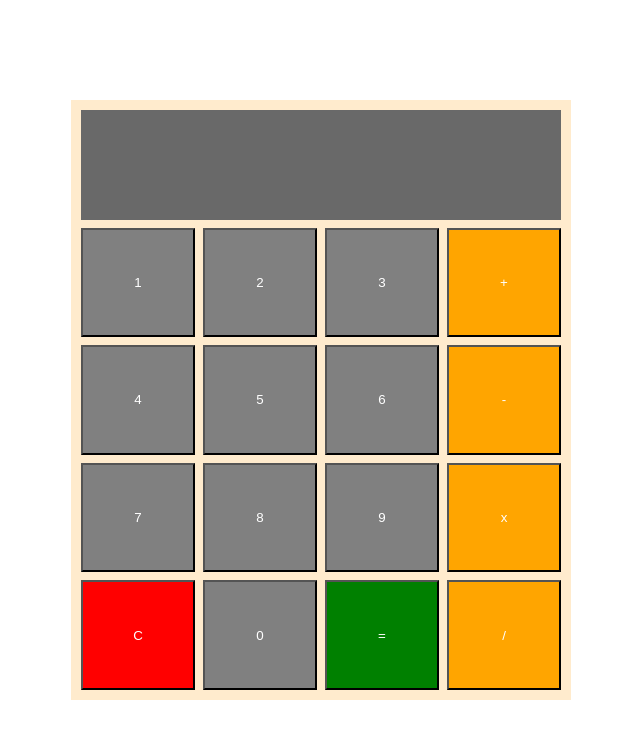
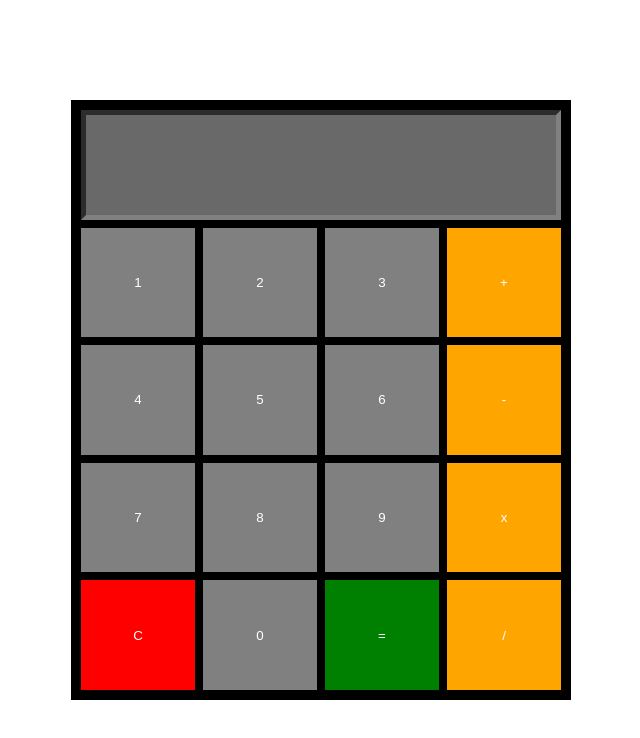
Before and after one commit to ImPrimmm/Kalkulator, a plain HTML site: page index.html in a window 1280 px wide. Shown: the whole page, without its empty margins (319-959 px from the left). Drawn offline with Linux system fonts and the light colour scheme.

Commit message:
Add hover effect to each buttons and add border to screen to make it seems more like screen

```diff
--- a/style.css
+++ b/style.css
@@ -14,7 +14,7 @@ body {
 .container {
   width: 500px;
   height: 600px;
-  background-color: blanchedalmond;
+  background-color: black;
   display: flex;
   align-items: center;
   justify-content: center;
@@ -52,6 +52,7 @@ body {
 .screen {
   -ms-overflow-style: none;
   scrollbar-width: none;
+  border: 5px inset grey;
 }
 
 .one,
@@ -63,6 +64,8 @@ body {
   display: flex;
   justify-content: center;
   align-items: center;
+  border-collapse: collapse;
+  border: 0px solid
 }
 
 .one,
@@ -85,6 +88,8 @@ body {
   display: flex;
   justify-content: center;
   align-items: center;
+  border-collapse: collapse;
+  border: 0px solid
 }
 
 .four,
@@ -107,6 +112,8 @@ body {
   display: flex;
   justify-content: center;
   align-items: center;
+  border-collapse: collapse;
+  border: 0px solid
 }
 
 .seven,
@@ -115,8 +122,24 @@ body {
     background-color: gray;
 }
 
+.zero:hover, .one:hover, .two:hover, .three:hover, .four:hover, .five:hover, .six:hover, .seven:hover, .eight:hover, .nine:hover{
+  background-color: rgb(59, 59, 59);
+}
+
 .times {
-    background-color: orange;
+  background-color: orange;
+}
+
+.times:hover, .plus:hover, .minus:hover, .divide:hover {
+  background-color: rgb(148, 96, 0);
+}
+
+.equal:hover {
+  background-color: rgb(0, 90, 0);
+}
+
+.removeOne:hover {
+  background-color: rgb(153, 0, 0);
 }
 
 .equal,
@@ -129,6 +152,8 @@ body {
   display: flex;
   justify-content: center;
   align-items: center;
+  border-collapse: collapse;
+  border: 0px solid black
 }
 
 .removeOne {
```
